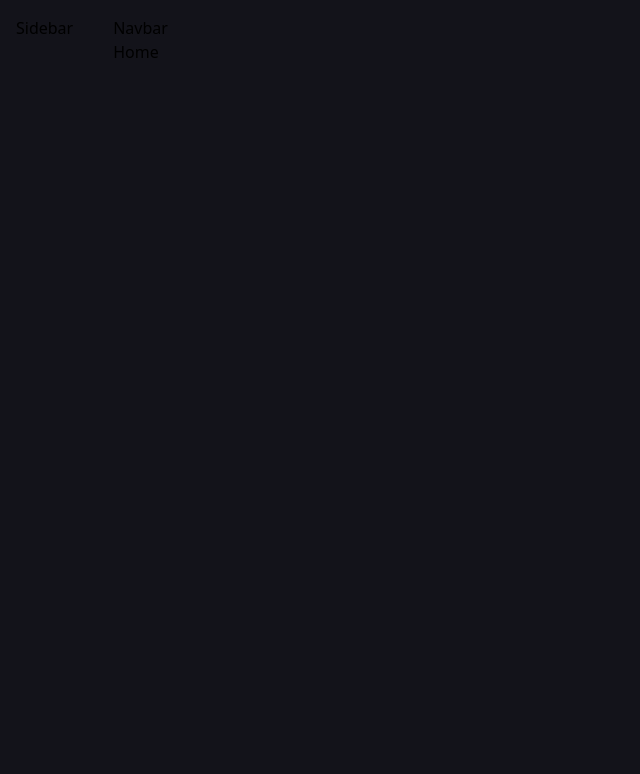
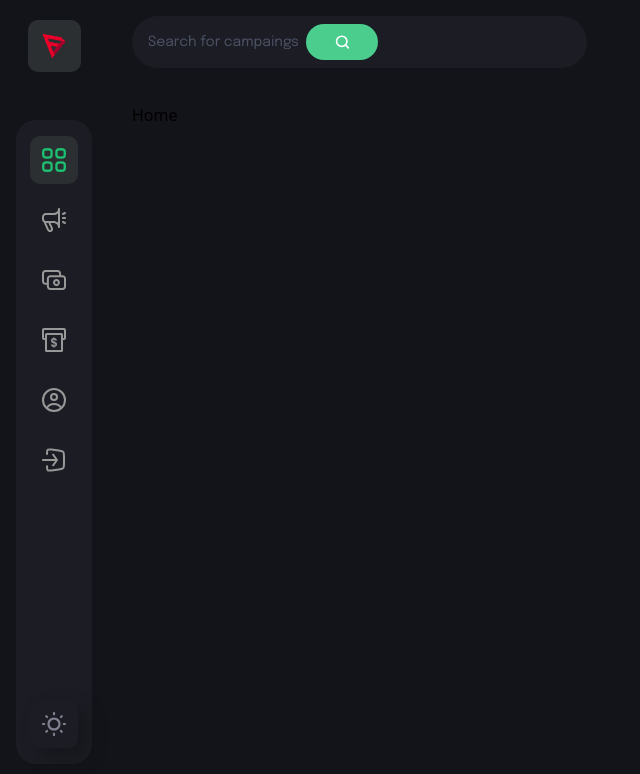
Before and after one commit to Orsini13/Nezar-Funding, a React (Vite) app: page / in a window 1280 px wide. Shown: the top 774 px of the page, without its empty margins (0-640 px from the left). Built offline with nearby package versions, Linux system fonts and the light colour scheme.

Commit message:
second commit

```diff
--- /dev/null
+++ b/src/Components/CustomButton.jsx
@@ -0,0 +1,9 @@
+import React from 'react'
+
+const CustomButton = () => {
+  return (
+    <div>CustomButton</div>
+  )
+}
+
+export default CustomButton
--- a/src/Components/Navbar.jsx
+++ b/src/Components/Navbar.jsx
@@ -1,8 +1,32 @@
-import React from 'react'
+import React, { useState } from 'react'
+import {Link, useNavigate} from 'react-router-dom';
+
+import { CustomButton } from './';
+import {logo, menu, search, thirdweb} from '../assets'
+import {navlinks} from '../constants';
+
 
 const Navbar = () => {
+  const navigate = useNavigate() ;
+  const [isActive, setIsActive] = useState('dashboard');
+  const [toggleDrawer, setToggleDrawer] = useState(false);
+
   return (
-    <div>Navbar</div>
+    <div className='flex md:flex-row flex-col-reverse justify-between mb-[35px] gap-6'>
+      <div className='lg:flex-1 flex flex-row  max-w-[455px] py-2 pl-4 pr-2 h-[52px] bg-[#1c1c24] rounded-[100px] '>
+          <input type="text" placeholder='Search for campaings' className='flex flex-row font-epilogue font-normal text-[14px] placeholder:text-[#4b5264] textwh bg-transparent outline-none ' />
+
+        <div className='w-[72px] h-full rounded-[20px] bg-[#4acd8d] flex justify-center items-center cursor-pointer'>
+          <img src={search} alt=""  className='w-[15px] h-[15px] object-contain'/>
+
+        </div>
+       </div>
+
+       <div>
+
+      </div>
+
+    </div>
   )
 }
 
--- a/src/Components/Sidebar.jsx
+++ b/src/Components/Sidebar.jsx
@@ -1,8 +1,55 @@
-import React from 'react'
+import React, {useState} from 'react'
+import {Link, useNavigate} from 'react-router-dom';
+
+import {logo, sun, tronlogo} from '../assets';
+// import tronlogo from '../assets/t'
+import {navlinks} from '../constants';
+
+const Icon = ({styles, name, imgUrl, isActive, disabled, handleClick}) => (
+  <div className={`w-[48px] h-[48px] rounded-[10px] ${isActive && isActive === name && `bg-[#2c2f32]`} flex justify-center items-center ${disabled && `cursor-pointer`} ${styles}`} onClick={handleClick}>
+
+      {!isActive ? (
+        <img src={imgUrl} alt='fund_logo' className='w-1/2 h-1/2'/>
+      ): (
+        <img src={imgUrl} alt="fund_logo" className={`w-1/2 h-1/2 ${isActive !== name && `grayscale`}`}/>
+      ) }
+
+  </div>
+)
 
 const Sidebar = () => {
+  const navigate = useNavigate();
+  const [isActive, setIsActive] = useState('dashboard')
   return (
-    <div>Sidebar</div>
+
+    <div className='flex justify-between items-center flex-col sticky top-5 h-[93vh]  '>
+      <Link to='/'>
+        <Icon styles="w-[53px] h-[52px] bg-[#2c2f32]  " imgUrl={tronlogo}/>
+      </Link>
+
+      <div className='flex-1 flex flex-col justify-between items-center bg-[#1c1c24] rounded-[20px] w-[76px] py-4 mt-12'>
+        <div className='flex flex-col justify-center items-center gap-3 '>
+          {navlinks.map((Link) => (
+            <Icon key={Link.name}
+            {...Link}
+            isActive={isActive}
+            handleClick={() => {
+              if(!Link.disabled){
+                setIsActive(Link.name);
+                navigate(Link.link);
+              }
+            }}
+            />
+
+          ))}
+        </div>
+
+        <Icon styles="bg-[#1c1c24] shadow-secondary" imgUrl={sun} />
+
+      </div>
+
+
+    </div>
   )
 }
 
--- a/src/Components/index.jsx
+++ b/src/Components/index.jsx
@@ -1,2 +1,3 @@
 export{ default as Sidebar} from './Sidebar';
 export{ default as Navbar} from './Navbar';
+export{ default as CustomButton} from './CustomButton';
--- a/src/Constants/index.js
+++ b/src/Constants/index.js
@@ -0,0 +1,37 @@
+import { createCampaign, dashboard, logout, payment, profile, withdraw } from '../assets';
+
+export const navlinks = [
+  {
+    name: 'dashboard',
+    imgUrl: dashboard,
+    link: '/',
+  },
+  {
+    name: 'campaign',
+    imgUrl: createCampaign,
+    link: '/create-campaign',
+  },
+  {
+    name: 'payment',
+    imgUrl: payment,
+    link: '/',
+    disabled: true,
+  },
+  {
+    name: 'withdraw',
+    imgUrl: withdraw,
+    link: '/',
+    disabled: true,
+  },
+  {
+    name: 'profile',
+    imgUrl: profile,
+    link: '/profile',
+  },
+  {
+    name: 'logout',
+    imgUrl: logout,
+    link: '/',
+    disabled: true,
+  },
+];
--- a/src/Utils/index.js
+++ b/src/Utils/index.js
@@ -0,0 +1,22 @@
+export const daysLeft = (deadline) => {
+    const difference = new Date(deadline).getTime() - Date.now();
+    const remainingDays = difference / (1000 * 3600 * 24);
+
+    return remainingDays.toFixed(0);
+  };
+
+  export const calculateBarPercentage = (goal, raisedAmount) => {
+    const percentage = Math.round((raisedAmount * 100) / goal);
+
+    return percentage;
+  };
+
+  export const checkIfImage = (url, callback) => {
+    const img = new Image();
+    img.src = url;
+
+    if (img.complete) callback(true);
+
+    img.onload = () => callback(true);
+    img.onerror = () => callback(false);
+  };
--- a/src/assets/index.js
+++ b/src/assets/index.js
@@ -12,6 +12,7 @@
 import money from './money.svg';
 import loader from './loader.svg';
 import thirdweb from './thirdweb.png';
+import tronlogo from './tronlogo.png';
 
 export {
   tagType,
@@ -28,4 +29,5 @@
   money,
   loader,
   thirdweb,
+  tronlogo,
 };
```
Also changed, not shown: src/assets/tronlogo.png (added).
